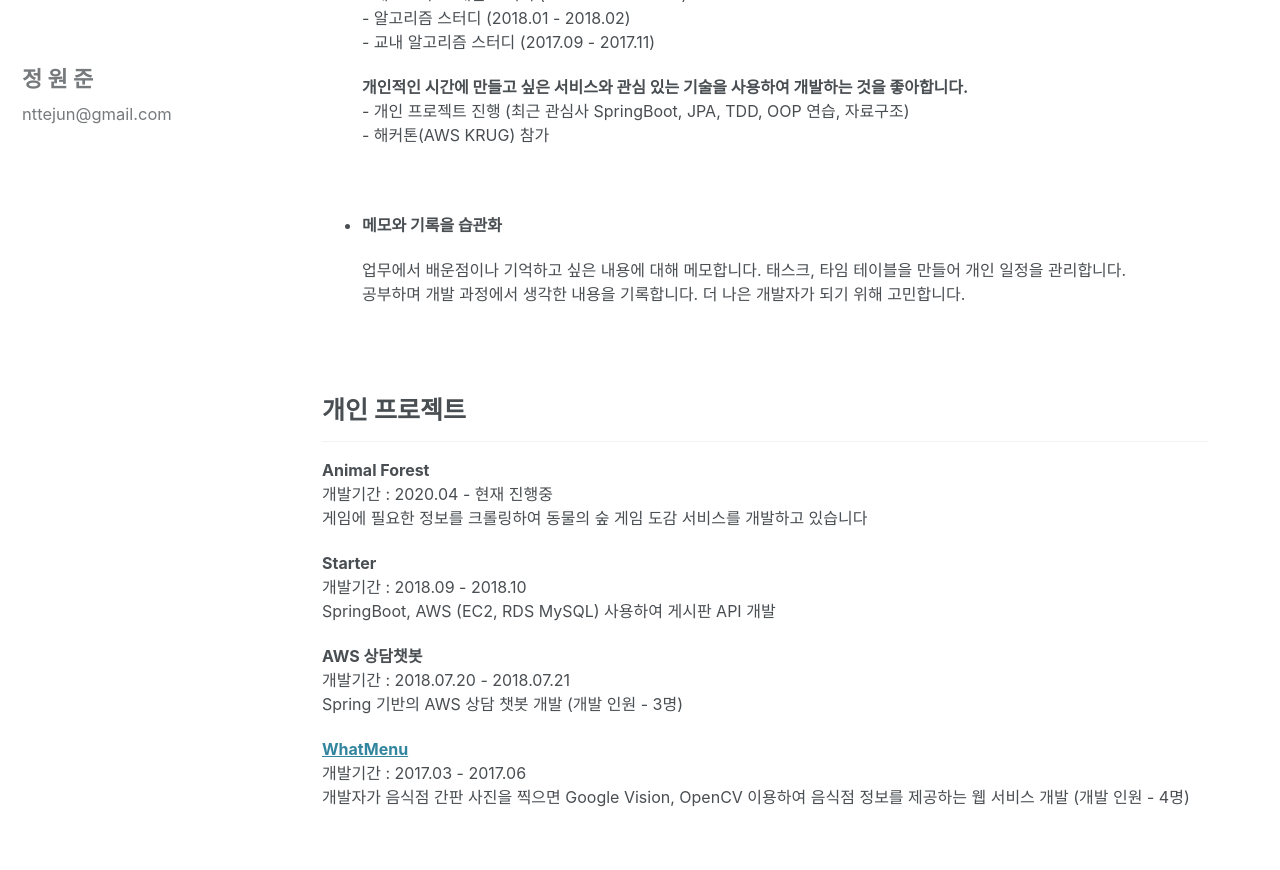
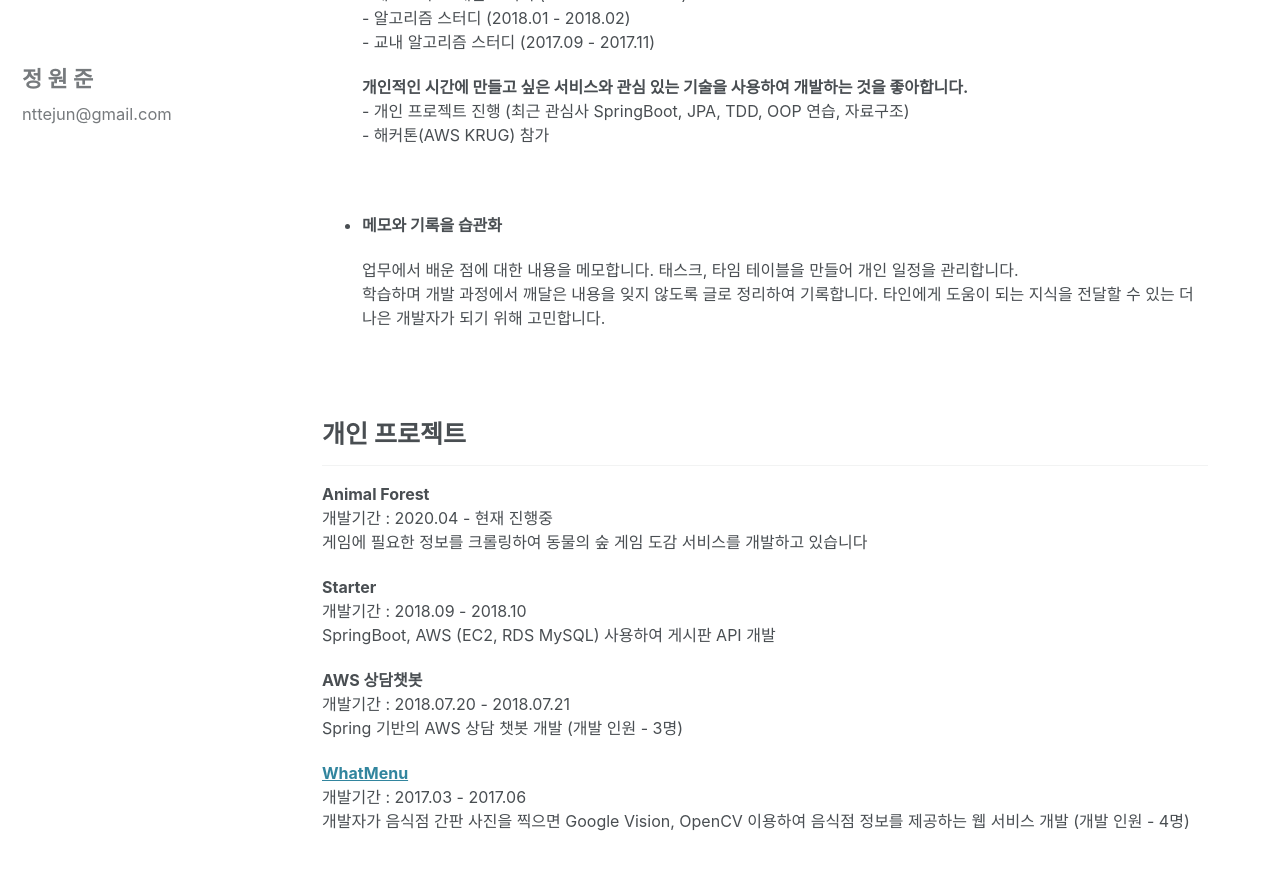
Before and after one commit to nttejun/nttejun.github.io, a Jekyll site: the page built from _posts/2019-04-28-portfolio.md, in a window 1280 px wide and 900 px high, scrolled down 3484 px. Shown: the top 870 px of the window. Built offline with Jekyll 4.4.1, drawn with Linux system fonts in a browser that asks for light colours; cached includes are drawn as plain includes; nearby versions of some CDN libraries.

Commit message:
Updated portfolio 2020.04.15

```diff
--- a/_posts/2019-04-28-portfolio.md
+++ b/_posts/2019-04-28-portfolio.md
@@ -187,8 +187,8 @@ R&D 팀, 백엔드 개발자</h3>
 
 - <b>메모와 기록을 습관화</b><br>
     <p>
-        업무에서 배운점이나 기억하고 싶은 내용에 대해 메모합니다. 태스크, 타임 테이블을 만들어 개인 일정을 관리합니다.<br>
-        공부하며 개발 과정에서 생각한 내용을 기록합니다. 더 나은 개발자가 되기 위해 고민합니다.
+        업무에서 배운 점에 대한 내용을 메모합니다. 태스크, 타임 테이블을 만들어 개인 일정을 관리합니다.<br>
+        학습하며 개발 과정에서 깨달은 내용을 잊지 않도록 글로 정리하여 기록합니다. 타인에게 도움이 되는 지식을 전달할 수 있는 더 나은 개발자가 되기 위해 고민합니다.
     </p>
 
 <br>
```
